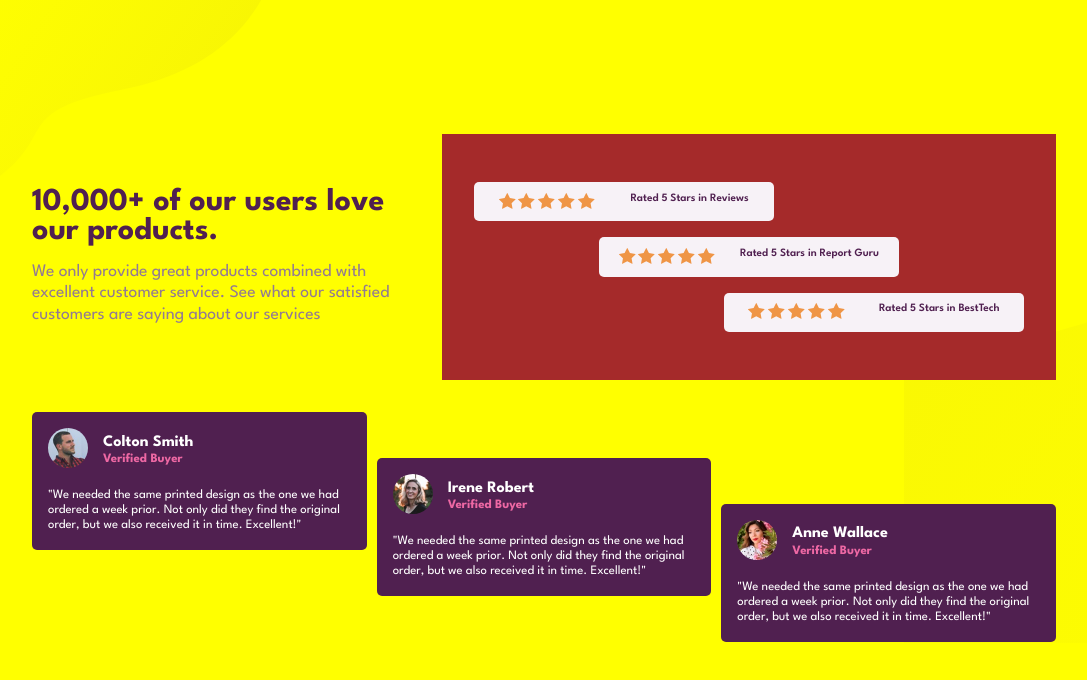
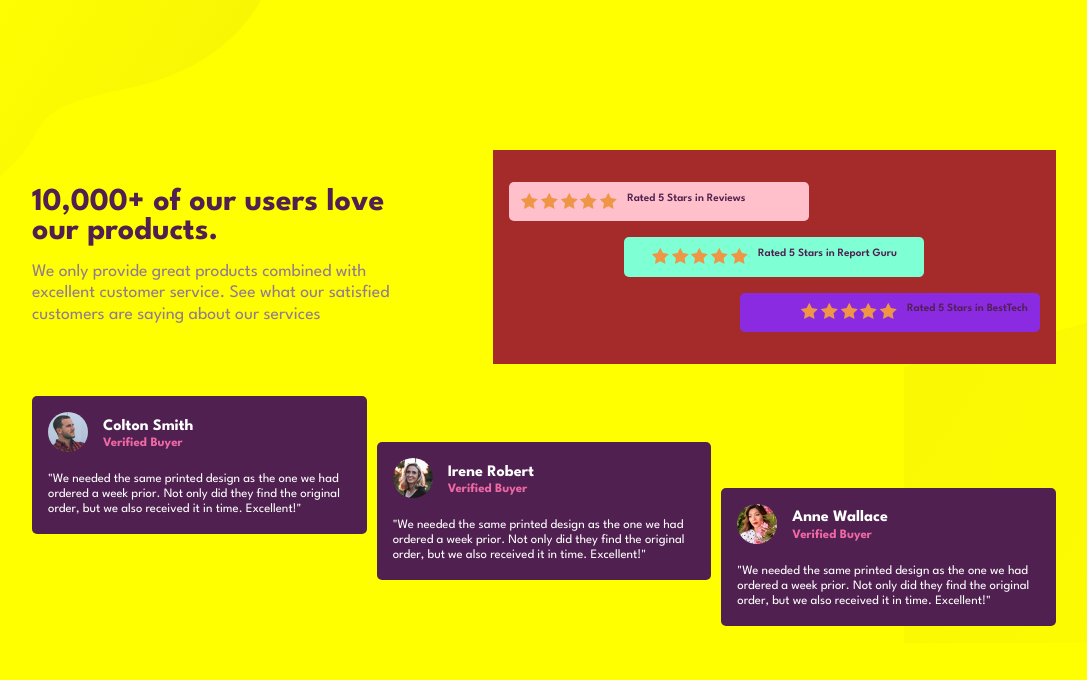
Before and after one commit to leongratis/social-proof, a plain HTML site: page index.html in a window 1280 px wide. Shown: the whole page, without its empty margins (96-1183 px from the left). Drawn offline with Linux system fonts and the light colour scheme.

Commit message:
first commit

```diff
--- a/style.css
+++ b/style.css
@@ -211,11 +211,6 @@ aside .number h3{
     }
 
     .container{
-        display: flex;
-        flex-direction: column;
-        justify-content: center;
-        align-items: center;
-        margin-top: ;
         width: 80%;
     }
 
@@ -236,22 +231,25 @@ aside .number h3{
 
     }
 
-    header .star:nth-of-type(1){
-        justify-self: flex-start;
+    .star:nth-of-type(1){
+        justify-content: flex-start;
         width: 300px;
+        background-color: pink;
     }
-    header .star:nth-of-type(2){
-        justify-self: center;
+    .star:nth-of-type(2){
+        justify-content: center;
          width: 300px;
+         background-color: aquamarine;
     }
-    header .star:nth-of-type(3){
-        justify-self: flex-end;
+    .rating .star:nth-of-type(3){
+        justify-content: flex-end;
          width: 300px;
+         background-color: blueviolet;
     }
 
     header .rating{
         background-color: brown;
-        width: 60%;
-        padding: 2rem;
+        width: 55%;
+        padding: 1rem;
     }
 }
```
